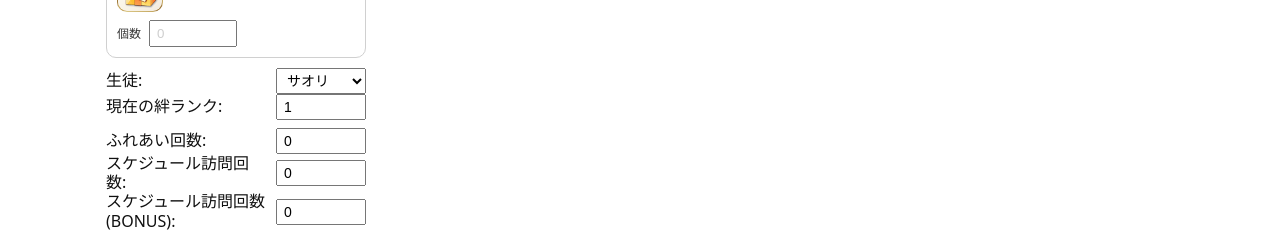
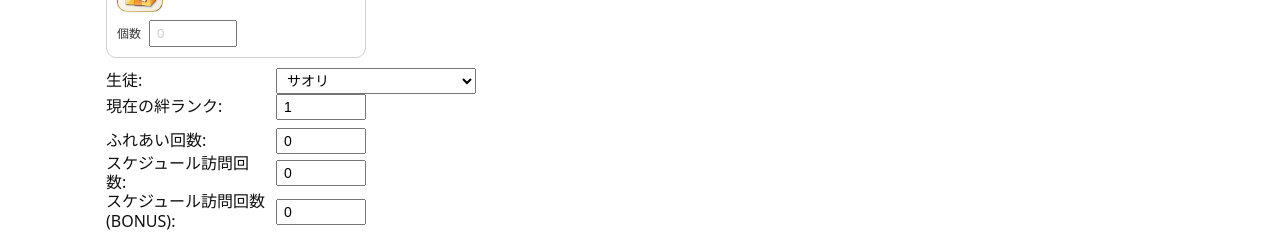
Before and after one commit to arctic001y/favorite_rank_saori, a website built with Vite: page index.html in a window 1280 px wide. Shown: the part 1752-1984 px from the top of the page. Built offline with nearby package versions, Linux system fonts and the light colour scheme.

Commit message:
add_calc

```diff
--- a/src/style.css
+++ b/src/style.css
@@ -551,3 +551,8 @@ button {
   font-size: 14px;
   box-sizing: border-box;
 }
+
+/* 生徒のプルダウン幅修正 */
+#variantSelect{
+  width: 200px !important;   /* ここを 220px とかにしてもOK */
+}
```
